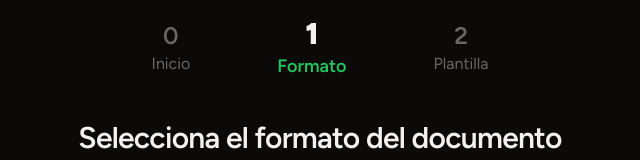
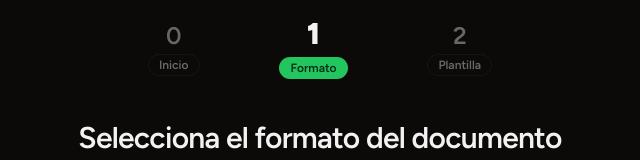
Before and after one commit to CristobalNPE/CVGenerator-v2, a React (Vite) app: page /size in a window 1280 px wide. Shown: the top 160 px of the page, without its empty margins (320-960 px from the left). Built offline with nearby package versions, Linux system fonts and the light colour scheme.

Commit message:
add badge

```diff
--- /dev/null
+++ b/src/components/ui/badge.tsx
@@ -0,0 +1,36 @@
+import * as React from "react"
+import { cva, type VariantProps } from "class-variance-authority"
+
+import { cn } from "@/lib/utils"
+
+const badgeVariants = cva(
+  "inline-flex items-center rounded-full border px-2.5 py-0.5 text-xs font-semibold transition-colors focus:outline-none focus:ring-2 focus:ring-ring focus:ring-offset-2",
+  {
+    variants: {
+      variant: {
+        default:
+          "border-transparent bg-primary text-primary-foreground hover:bg-primary/80",
+        secondary:
+          "border-transparent bg-secondary text-secondary-foreground hover:bg-secondary/80",
+        destructive:
+          "border-transparent bg-destructive text-destructive-foreground hover:bg-destructive/80",
+        outline: "text-foreground",
+      },
+    },
+    defaultVariants: {
+      variant: "default",
+    },
+  }
+)
+
+export interface BadgeProps
+  extends React.HTMLAttributes<HTMLDivElement>,
+    VariantProps<typeof badgeVariants> {}
+
+function Badge({ className, variant, ...props }: BadgeProps) {
+  return (
+    <div className={cn(badgeVariants({ variant }), className)} {...props} />
+  )
+}
+
+export { Badge, badgeVariants }
--- a/src/pages/sizeSelection/SizeSelection.tsx
+++ b/src/pages/sizeSelection/SizeSelection.tsx
@@ -1,4 +1,5 @@
 import { Heading } from "@/components/typography/Heading";
+import { Badge } from "@/components/ui/badge";
 
 function SizeSelection() {
   return (
@@ -6,17 +7,17 @@
       <article className="flex gap-10 mb-10 justify-around items-center w-full sm:max-w-sm">
         <section className="opacity-40 text-md">
           <div className="text-2xl font-semibold">0</div>
-          <p>Inicio</p>
+          <Badge variant={"outline"}>Inicio</Badge>
         </section>
 
         <section className="text-lg ">
           <div className="text-3xl font-black">1</div>
-          <p className="font-semibold text-primary">Formato</p>
+          <Badge>Formato</Badge>
         </section>
 
         <section className="opacity-40  text-md ">
           <div className="text-2xl font-semibold">2</div>
-          <p>Plantilla</p>
+          <Badge variant={"outline"} >Plantilla</Badge>
         </section>
       </article>
 
```
